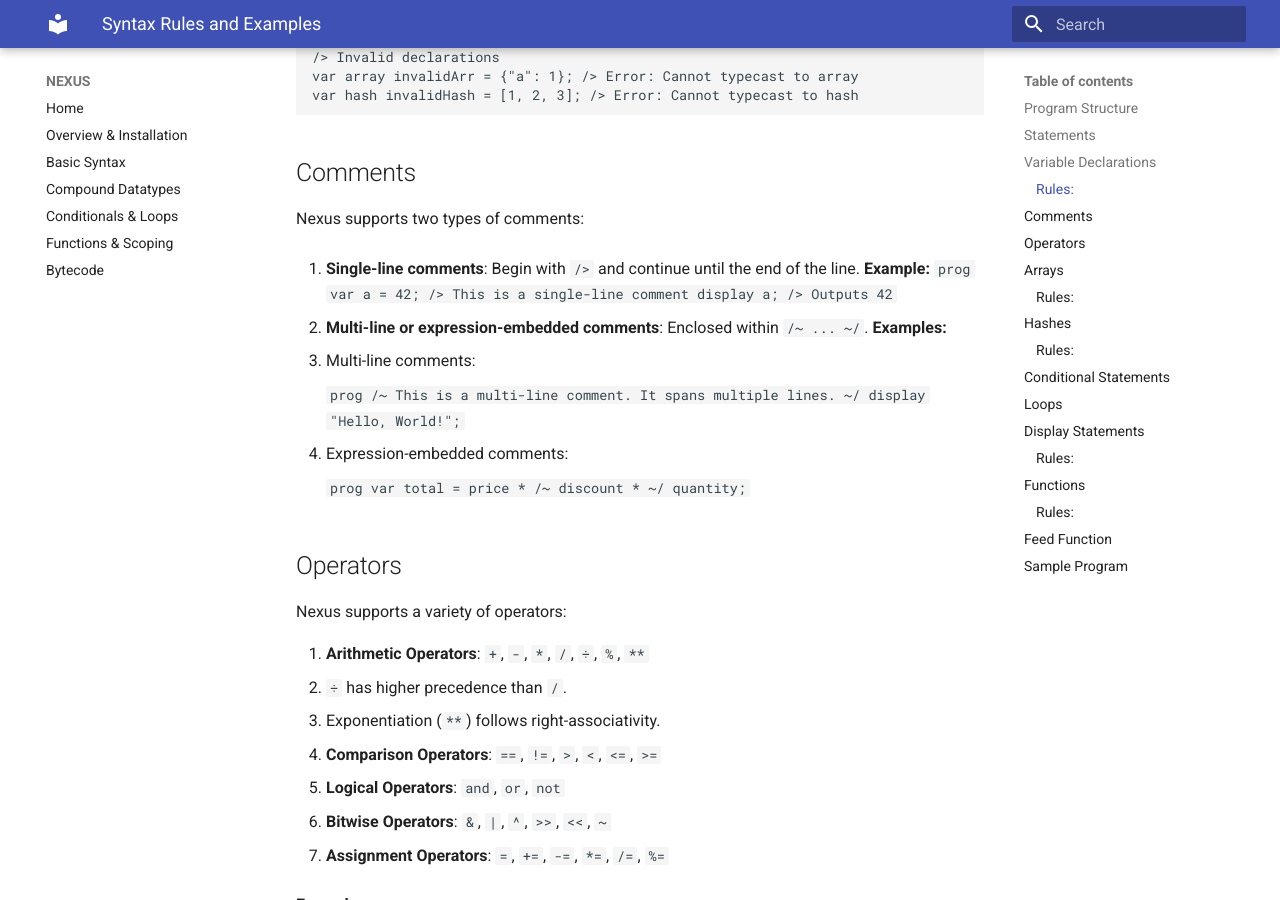
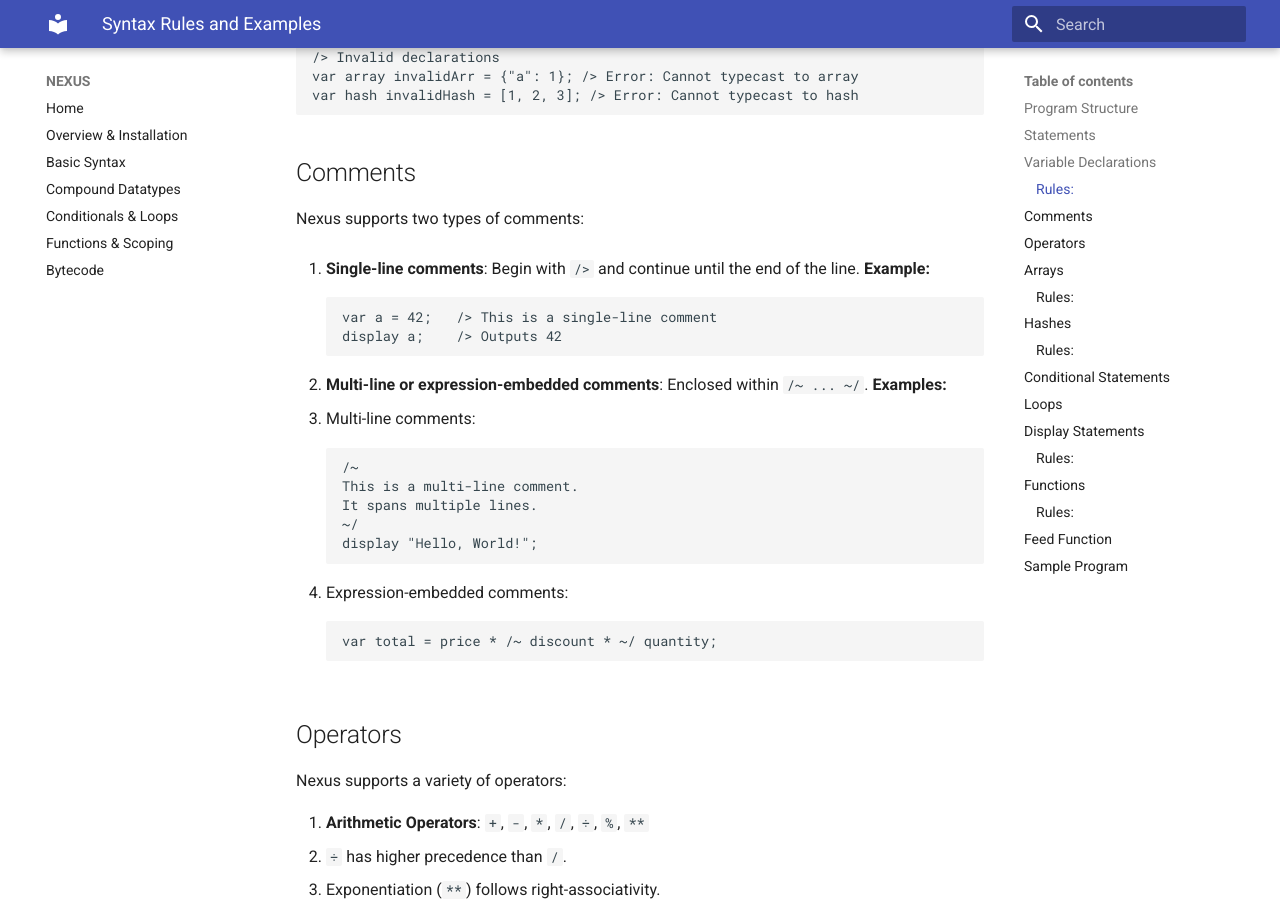
Before and after one commit to lucifer-reborn473/NEXUS, an MkDocs documentation site: the page built from docs/syntax.md, in a window 1280 px wide and 900 px high, scrolled down 1510 px. Built offline with MkDocs 1.6.1 and Material for MkDocs 9.7.7, drawn with Linux system fonts in a browser that asks for light colours.

Commit message:
Update mkdocs.yml

```diff
--- a/mkdocs.yml
+++ b/mkdocs.yml
@@ -1,6 +1,12 @@
 site_name: NEXUS
 theme:
   name: material
+markdown_extensions:
+  - pymdownx.highlight:
+      use_pygments: true
+      custom_syntax_highlighting: true
+  - pymdownx.superfences
+
 nav:
   - Home: index.md
   - Overview & Installation: Overview & Installation.md
```
